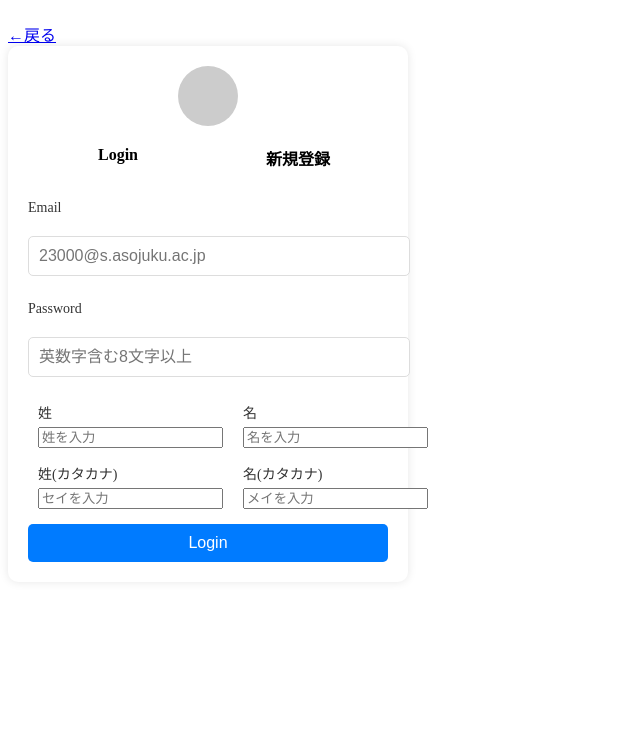
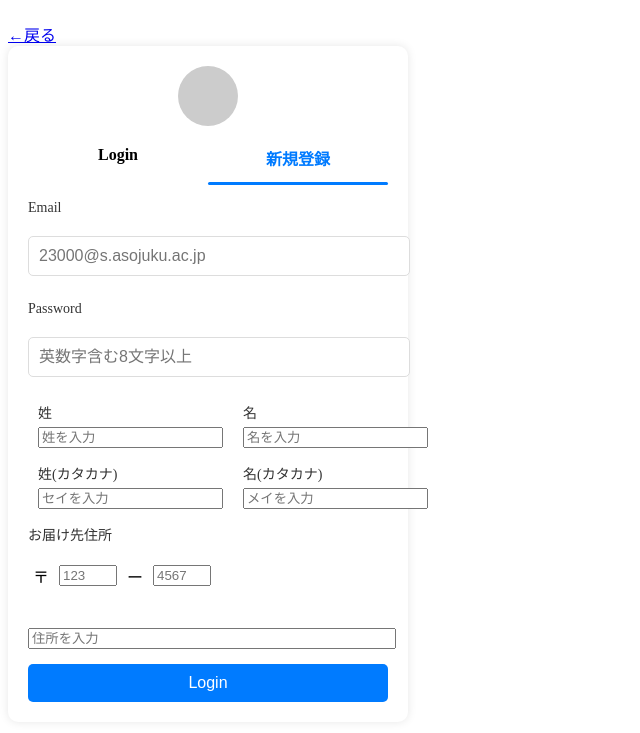
Before and after one commit to esaki01414/reviewKadai, a PHP site: page /home2.html in a window 1280 px wide. Shown: the part 67-800 px from the top of the page, without its empty margins (0-640 px from the left). Run offline with PHP 8.4, Linux system fonts and the light colour scheme.

Commit message:
Loginと新規登録画面の遷移の設定

```diff
--- a/user/css/home2.css
+++ b/user/css/home2.css
@@ -123,3 +123,65 @@ label {
     display: block; /* ラベルをブロック要素にして、下にスペースを確保 */
     margin-bottom: 5px; /* ラベルとボックスの間隔 */
 }
+.address-inputs {
+    display: flex; /* 横並びにするための設定 */
+    align-items: center; /* 縦方向の中央揃え */
+    margin-bottom: 15px; /* 下に余白 */
+}
+
+.address-inputs span {
+    margin: 0 5px; /* スパン（〒とー）の間に余白 */
+}
+
+.address-inputs input {
+    width: 50px; /* ボックスの幅を固定 */
+    margin: 0 5px; /* ボックス間の余白 */
+}
+
+#address {
+    margin-top: 10px; /* 住所ボックスとの間隔を調整 */
+    width: 100%; /* 住所ボックスは全幅を占める */
+}
+.new_login_tab {
+    flex: 1;
+    padding: 10px;
+    cursor: pointer;
+    font-weight: bold;
+    color: #007bff; /* 文字色を青に */
+    text-align: center; /* 中央揃え */
+    position: relative; /* 下線を絶対位置で表示するための設定 */
+}
+
+.new_login_tab::after {
+    content: ""; /* 擬似要素を作成 */
+    display: block; /* ブロック要素にする */
+    width: 100%; /* 幅を100%に設定 */
+    height: 3px; /* 下線の太さ */
+    background-color: #007bff; /* 下線の色 */
+    border-radius: 5px; /* 角を丸くする */
+    position: absolute; /* 絶対位置で配置 */
+    left: 0; /* 左端に配置 */
+    bottom: -5px; /* テキストの下に配置（必要に応じて調整） */
+}
+.login_tab {
+    flex: 1;
+    padding: 10px;
+    cursor: pointer;
+    font-weight: bold;
+    color: black; /* 文字色を黒に */
+    text-align: center; /* 中央揃え */
+    text-decoration: none; /* 下線を消す */
+    position: relative; /* 下線を絶対位置で表示するための設定 */
+}
+
+.login_tab::after {
+    content: ""; /* 擬似要素を作成 */
+    display: block; /* ブロック要素にする */
+    width: 100%; /* 幅を100%に設定 */
+    height: 3px; /* 下線の太さ */
+    background-color: #ffffff; /* 下線の色 */
+    border-radius: 5px; /* 角を丸くする */
+    position: absolute; /* 絶対位置で配置 */
+    left: 0; /* 左端に配置 */
+    bottom: -5px; /* テキストの下に配置（必要に応じて調整） */
+}
--- a/user/home2.html
+++ b/user/home2.html
@@ -16,7 +16,7 @@
         <div class="profile-icon"></div>
 
         <div class="tabs">
-            <div class="login_tab">Login</div>
+           <a href="home.html" class="login_tab">Login</a>
             <div class="new_login_tab">新規登録</div>
         </div>
 
@@ -47,7 +47,14 @@
                     <input type="text" id="first-name-kana" placeholder="メイを入力" required>
                 </div>
             </div>
-
+            <label for="address">お届け先住所</label>
+            <div class="address-inputs">
+                <span>〒</span>
+                <input type="text" id="postal-code-1" placeholder="123" maxlength="3" required>
+                <span>ー</span>
+                <input type="text" id="postal-code-2" placeholder="4567" maxlength="4" required>
+            </div>
+            <input type="text" id="address" placeholder="住所を入力" required>
             <button type="submit" class="login-btn">Login</button>
         </form>
     </div>
```
Also changed, not shown: user/css/home.css (+43 -0 lines), user/home.html (+3 -4 lines).
